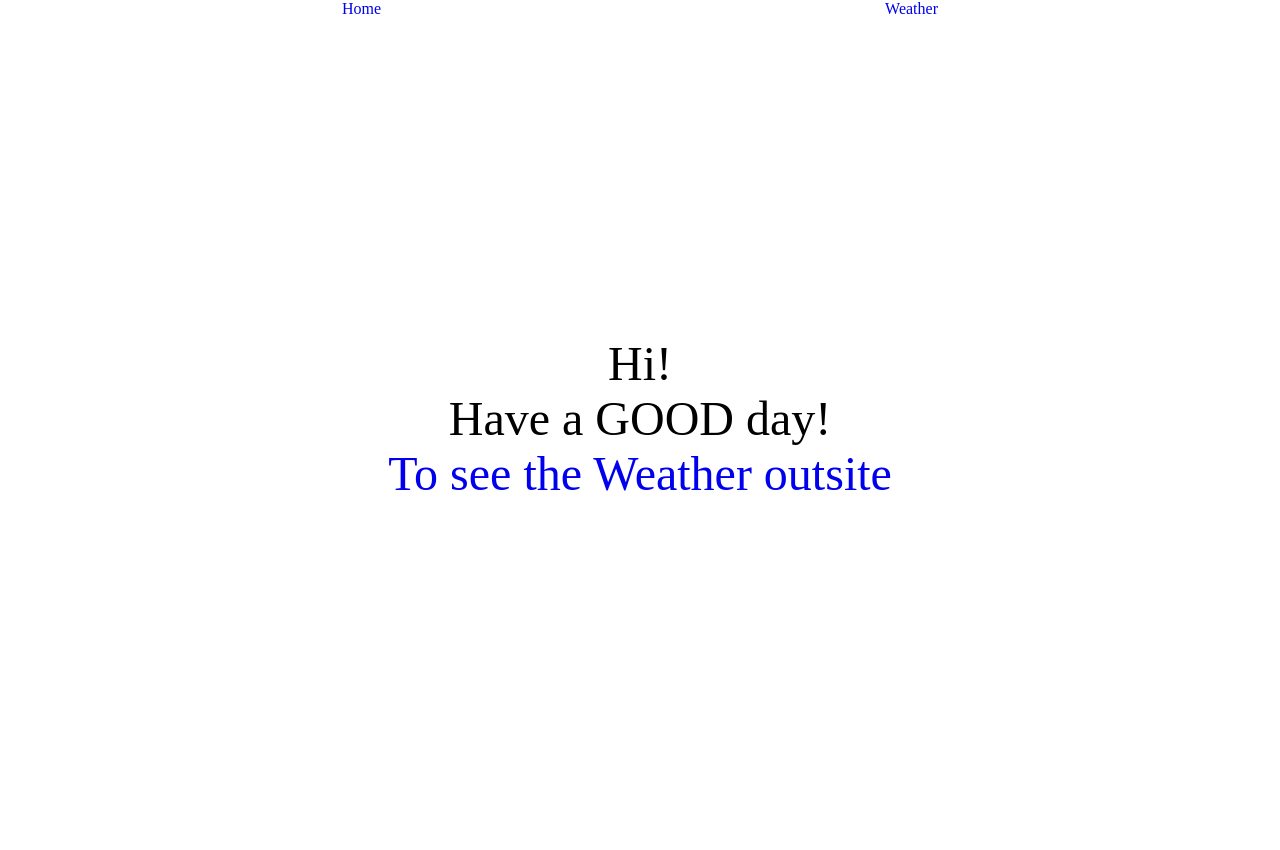
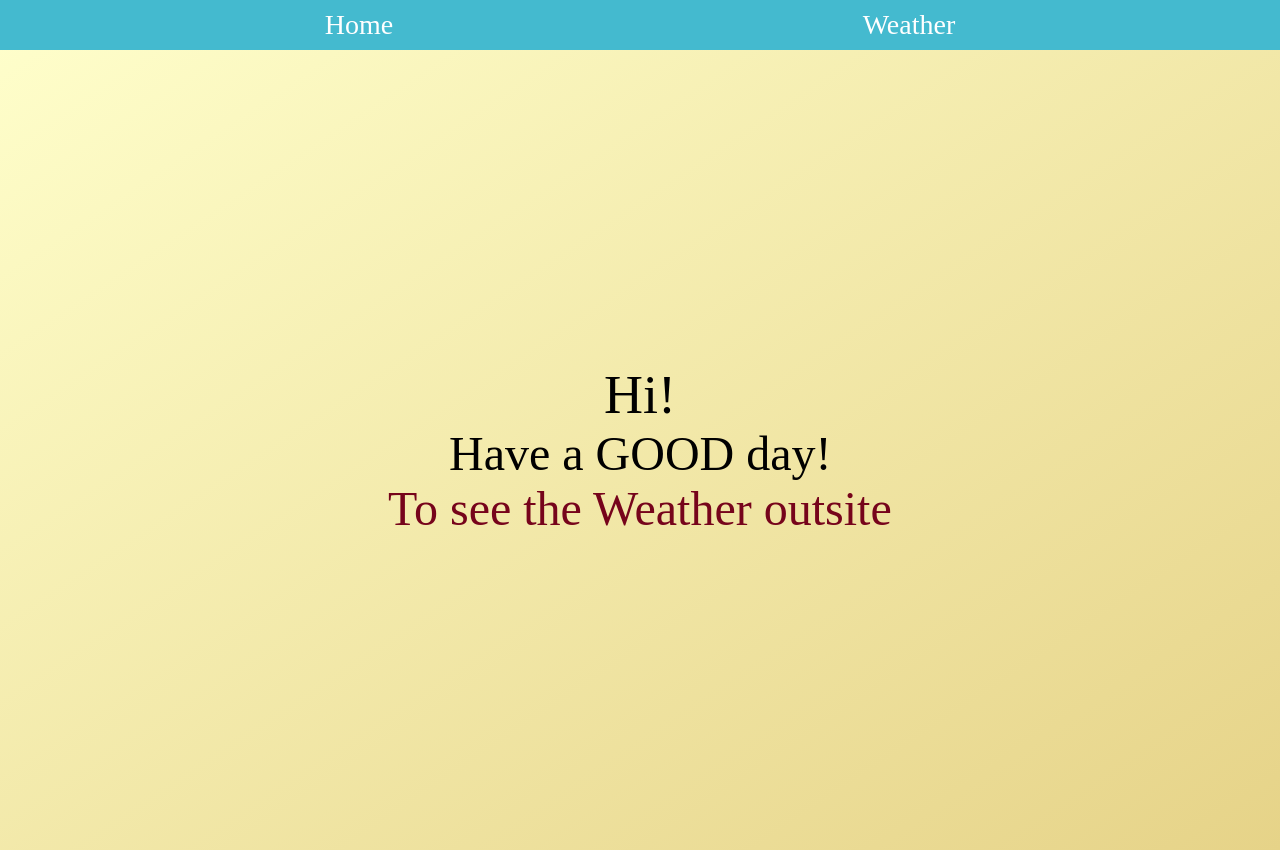
Before and after one commit to tokkaya79/weather-app, a React (Create React App) app: page / in a window 1280 px wide. Before the commit the page ends 818 px from the top, so only its background shows below. Built offline with nearby package versions, Linux system fonts and the light colour scheme.

Commit message:
added styles

```diff
--- a/src/components/hiComponent/HiComponent.jsx
+++ b/src/components/hiComponent/HiComponent.jsx
@@ -1,9 +1,8 @@
 export default function HiComponent() {
     return (
-
         <>
-            <h1>Hi!</h1>
-            <h2>Have a GOOD day!</h2>
+            <h1 className="title">Hi!</h1>
+            <h2 className="subtitle">Have a GOOD day!</h2>
         </>
     );
 }
--- a/src/components/navBar/NavBar.jsx
+++ b/src/components/navBar/NavBar.jsx
@@ -3,11 +3,11 @@ import { Link } from "react-router-dom";
 export default function NavBar() {
     return (
         <>
-            <nav>
+            <nav className="nav">
                 <div className="container">
                     <div className="nav-row">
-                        <Link to="/">Home</Link>
-                        <Link to="/weather">Weather</Link>
+                        <Link className="link" to="/">Home</Link>
+                        <Link className="link" to="/weather">Weather</Link>
                     </div>
                 </div>
             </nav>
--- a/src/components/weather/WeatherComponent.jsx
+++ b/src/components/weather/WeatherComponent.jsx
@@ -26,6 +26,7 @@ export default function WeatherComponent() {
         fetchData();
     }, [city]);
     const getActivityRecommendation = (temperature) => {
+
         if (temperature > 25) {
             return "Perfect weather for a picnic or walk in the park.";
         } else if (temperature > 15) {
@@ -40,17 +41,18 @@ export default function WeatherComponent() {
     return (
         <div>
             {weatherData && (
-                <div>
+                <div className="weather-inner">
                     <input
                         type="text"
                         value={city}
                         onChange={(e) => setCity(e.target.value)}
-                        placeholder="Введите город"
+                        placeholder="Enter your city"
                     />
-                    <h2>{weatherData.name}</h2>
-                    <p>Температура: {weatherData.main.temp}°C</p>
-                    <p>{getActivityRecommendation(weatherData.main.temp)}</p>
-
+                    <div className="weather-inner__info">
+                    <h2>City: {weatherData.name}</h2>
+                    <p>Temperature: {Math.round(weatherData.main.temp)}°C</p>
+                    <p>Recommendations: {getActivityRecommendation(weatherData.main.temp)}</p>
+                    </div>
                 </div>
             )}
         </div>
--- a/src/pages/home/Home.jsx
+++ b/src/pages/home/Home.jsx
@@ -9,8 +9,8 @@ export default function Home() {
             <main className="section">
                 <div className="container">
                     <div className="box">
-                        <HiComponent />
-                        <Link to="/weather">To see the Weather outsite</Link>
+                        <HiComponent className="HiComponent" />
+                        <Link className="link" to="/weather">To see the Weather outsite</Link>
                     </div>
                 </div>
             </main>
--- a/src/pages/weatherPage/WeatherPage.jsx
+++ b/src/pages/weatherPage/WeatherPage.jsx
@@ -1,3 +1,5 @@
+
+
 import NavBar from "../../components/navBar/NavBar";
 import WeatherComponent from "../../components/weather/WeatherComponent";
 
@@ -6,7 +8,7 @@ export default function WeatherPage() {
         <>
             <NavBar />
             <div className="box">
-                <h2>Weather in your place</h2>
+                <h2 className="title-weather">Weather in your place</h2>
                 <WeatherComponent />
             </div>
         </>
--- a/src/style.css
+++ b/src/style.css
@@ -25,9 +25,9 @@ a:active {
 a,
 a:link,
 a:visited {
-    /* color: inherit; */
+    color: inherit;
     text-decoration: none;
-    /* display: inline-block; */
+    display: inline-block;
 }
 
 a:hover {
@@ -122,22 +122,90 @@ legend {
 }
 
 /* ============================= */
-
+body {
+    background: linear-gradient(to bottom right, #ffffcc, #e6d388);
+}
 .container {
     width: 1100px;
 
     margin: 0 auto;
 }
+.nav{
+    display: flex;
+    align-items: center;
+    height: 50px;
+    background-color: #44bacf;
+    color: #fff;
+
+}
 .nav-row {
     display: flex;
     justify-content: space-around;
+    font-size: 28px;
+
+}
+.title{
+    font-size: 54px;
+    transform: scale(0);
+    animation: scaleIn 1s ease;
+    animation-fill-mode: forwards;
+}
+.subtitle{
+    transform: scale(0);
+    animation: scaleIn 3s ease;
+    animation-fill-mode: forwards;
+
+}
+.title-weather{
+    color: #76041b;
+}
+.link:hover{
+   text-shadow: 2px 2px 4px rgba(0, 0, 0, 0.5);
+}
+
+.box .link{
+    color: #76041b;
+    transform: scale(0);
+    animation: scaleIn 5s ease;
+    animation-fill-mode: forwards;
+
 }
 .box {
     display: flex;
     align-items: center;
     justify-content: center;
     flex-direction: column;
+    width: 50%;
     height: 100vh;
-    margin: 0;
+    margin: 0 auto;
     font-size: 48px;
+
 }
+.weather-inner{
+display: flex;
+flex-direction: column;
+align-items: center;
+text-align: left;
+}
+
+.weather-inner input{
+    text-align: center;
+    margin-bottom: 30px;
+    padding: 5px;
+    border-bottom: 1px solid #ccc;
+    font-size: 36px;
+    text-align: center;
+}
+.weather-inner input::placeholder{
+    font-size: 24px;
+}
+
+@keyframes scaleIn {
+    from {
+        transform: scale(0);
+    }
+
+    to {
+        transform: scale(1);
+    }
+}
```
